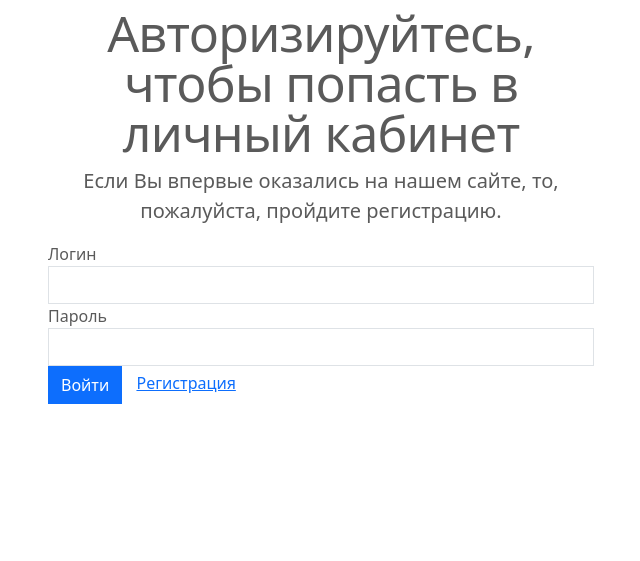
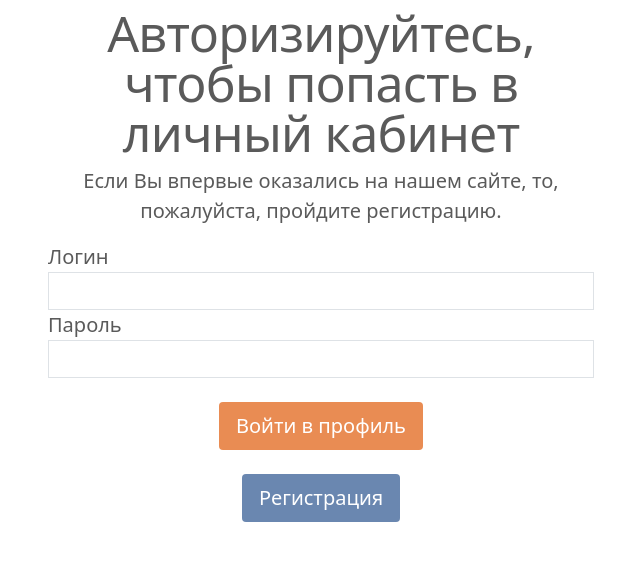
Before and after one commit to daarra/-ourse-project, a PHP site: page /signup.php in a window 1280 px wide. Shown: the part 200-761 px from the top of the page, without its empty margins (319-959 px from the left). Run offline with PHP 8.4, Linux system fonts and the light colour scheme.

Commit message:
Добавлены новые страницы сайта.

```diff
--- a/signup.php
+++ b/signup.php
@@ -22,7 +22,7 @@
       <div class="collapse navbar-collapse" id="navbarCollapse">
         <ul class="navbar-nav me-auto mb-2 mb-md-0">
           <li class="nav-item">
-            <a class="nav-link active" aria-current="page" href="#">Главная</a>
+            <a class="nav-link active" aria-current="page" href="index.php">Главная</a>
           </li>
           <li class="nav-item">
             <a class="nav-link active" aria-current="page" href="#">Инструменты</a>
@@ -64,26 +64,28 @@
     <div class="col-lg-6">
       <form method="POST" action="auth.php">
         <div class="form-group">
-          <label for="login">Логин</label>
+          <label for="login" class="lead">Логин</label>
           <input type="text" class="form-control" id="login" name="login" style="border-radius: 0;">
         </div>
 
         <div class="form-group">
-          <label for="password">Пароль</label>
+          <label for="password" class="lead">Пароль</label>
           <input type="password" class="form-control" id="password" name="password" style="border-radius: 0;">
         </div>
 
-        <div>
-          <button type="submit" class="btn btn-primary" style="border-radius: 0;">Войти</button>
-          <a href="signup.php" style="margin-left: 10px;">Регистрация</a>
+        <div class="text-center mt-4">
+         <div class="d-block">
+          <button type="submit" class="btn btn-custom btn-lg rounded-1">Войти в профиль</button>
+         </div>
+          <div class="d-block mt-4">
+            <a href="signup.php" class="btn btn-custom1 btn-lg rounded-1">Регистрация</a>
+          </div>
         </div>
+
       </form>
     </div>
   </div>
 </div>
-
-
-
 
 <?php
 require("connectdb.php");
@@ -109,25 +111,4 @@ if (!empty($_POST)) {
     header("Location: user.php?id=" . $_SESSION["user"]["id"]);
 }
 
-$title = "Регистрация";
-$content = "
-<form method=\"POST\">
-  <div class=\"form-group\">
-    <label for=\"name\">ФИО</label>
-    <input type=\"text\" class=\"form-control\" id=\"name\" name=\"name\">
-  </div>
-
-  <div class=\"form-group\">
-    <label for=\"login\">Логин</label>
-    <input type=\"text\" class=\"form-control\" id=\"login\" name=\"login\">
-  </div>
-
-  <div class=\"form-group\">
-    <label for=\"password\">Пароль</label>
-    <input type=\"password\" class=\"form-control\" id=\"password\" name=\"password\">
-  </div>
-
-  <button type=\"submit\" class=\"btn btn-primary\">Регистрация</button>
-</form>
-";
 ?>
--- a/styles.css
+++ b/styles.css
@@ -182,6 +182,11 @@ img {
   background-color: #e98c53;
   color: white; /* Цвет текста на кнопке */
 }
+
+.btn-custom1 {
+  background-color: #6A87B0;
+  color: white; /* Цвет текста на кнопке */
+}
 @media (max-width: 768px) {
   .carousel-caption h1,
   .carousel-caption p,
```
Also changed, not shown: data.php (added), img/slide.png (added), register.php (added), tools.php (added).
